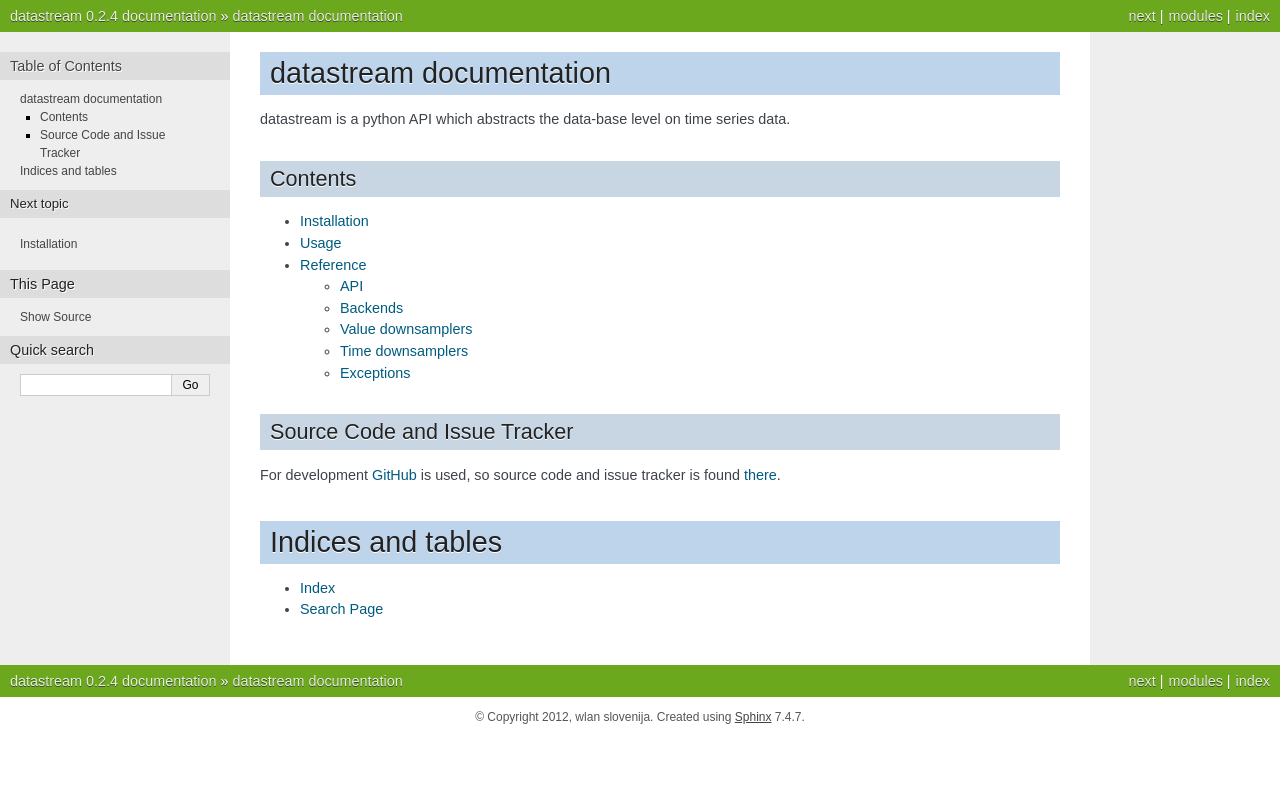
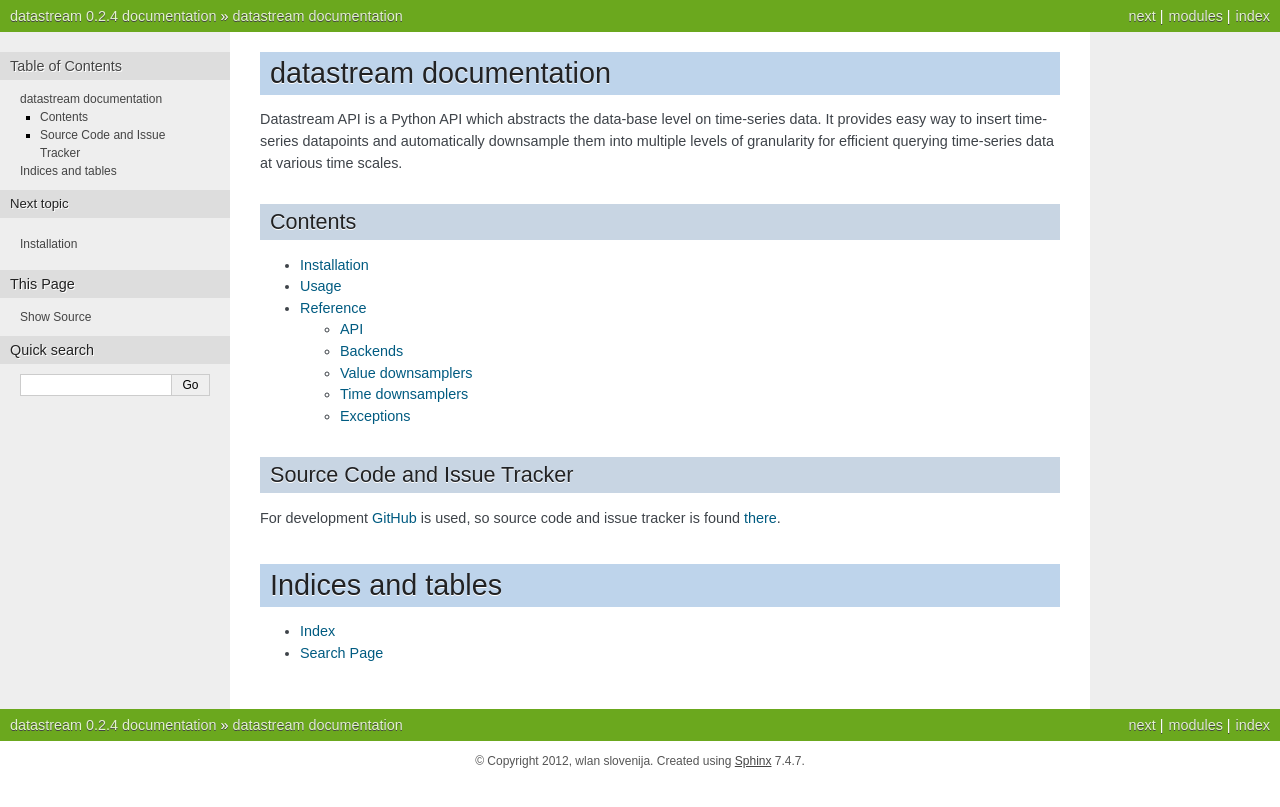
Before and after one commit to wlanslovenija/datastream, a Sphinx documentation site: the page built from docs/index.rst, in a window 1280 px wide. Shown: the top 807 px of the page. Built offline with Sphinx 7.4.7, drawn with Linux system fonts in a browser that asks for light colours.

Commit message:
Update description.

```diff
--- a/README.rst
+++ b/README.rst
@@ -1,7 +1,9 @@
 Datastream API
 ==============
 
-Datastream API time-series library.
+Datastream API is a Python API which abstracts the data-base level on time-series data. It provides easy way to insert
+time-series datapoints and automatically downsample them into multiple levels of granularity for efficient querying
+time-series data at various time scales.
 
 Documentation is found at:
 
--- a/docs/index.rst
+++ b/docs/index.rst
@@ -1,7 +1,9 @@
 datastream documentation
 ===============================
 
-datastream is a python API which abstracts the data-base level on time series data.
+Datastream API is a Python API which abstracts the data-base level on time-series data. It provides easy way to insert
+time-series datapoints and automatically downsample them into multiple levels of granularity for efficient querying
+time-series data at various time scales.
 
 Contents
 --------
```
